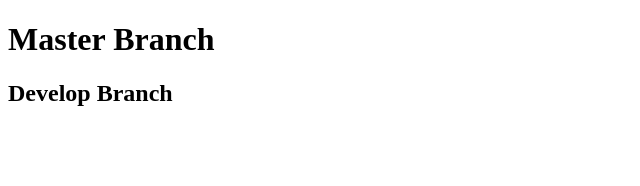
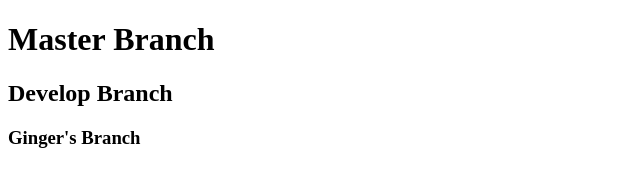
Before and after one commit to meneyer/teamGit, a plain HTML site: page index.html in a window 1280 px wide. Shown: the whole page, without its empty margins (0-640 px from the left). Drawn offline with Linux system fonts and the light colour scheme.

Commit message:
ginger branch

```diff
--- a/index.html
+++ b/index.html
@@ -9,5 +9,6 @@
 <body>
     <h1>Master Branch</h1>
     <h2>Develop Branch</h2>
+    <h3>Ginger's Branch</h3>
 </body>
 </html>
```
